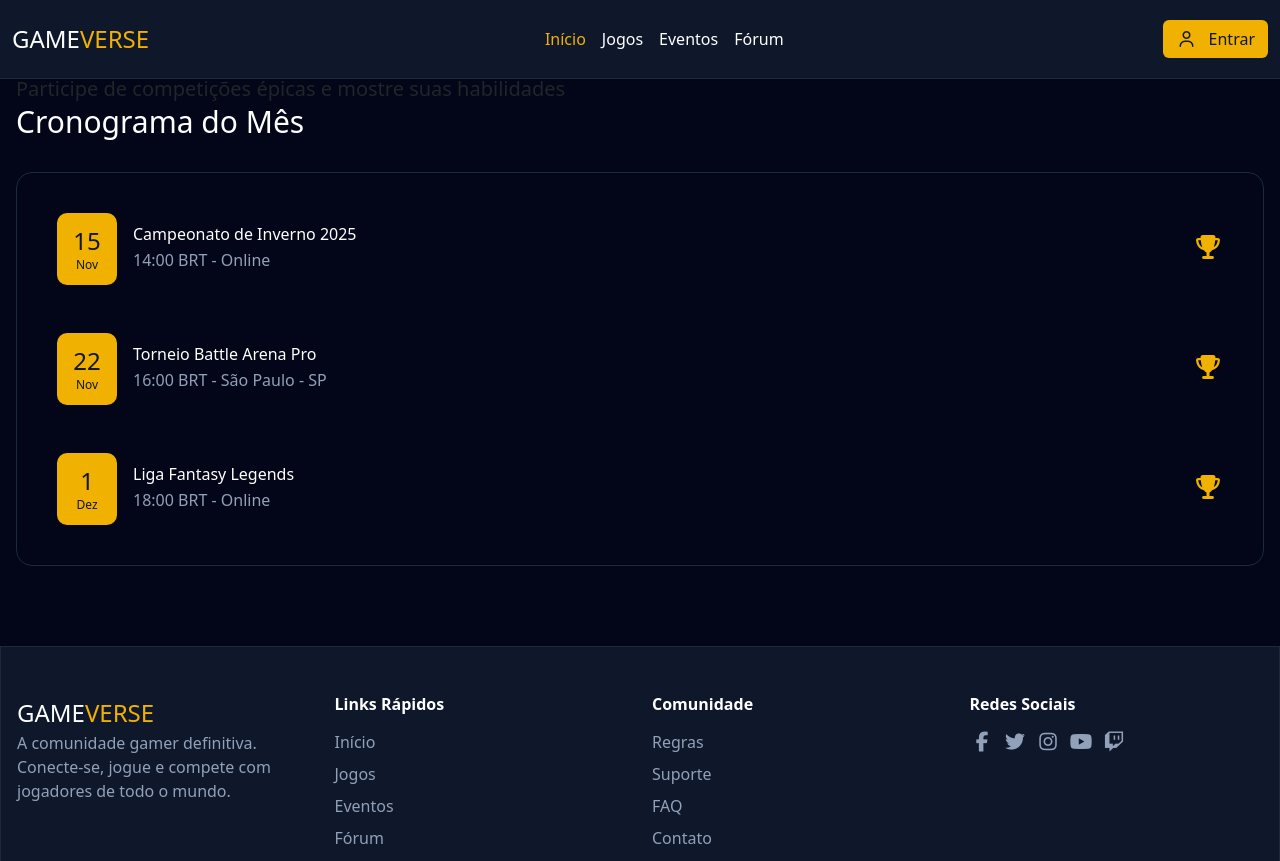
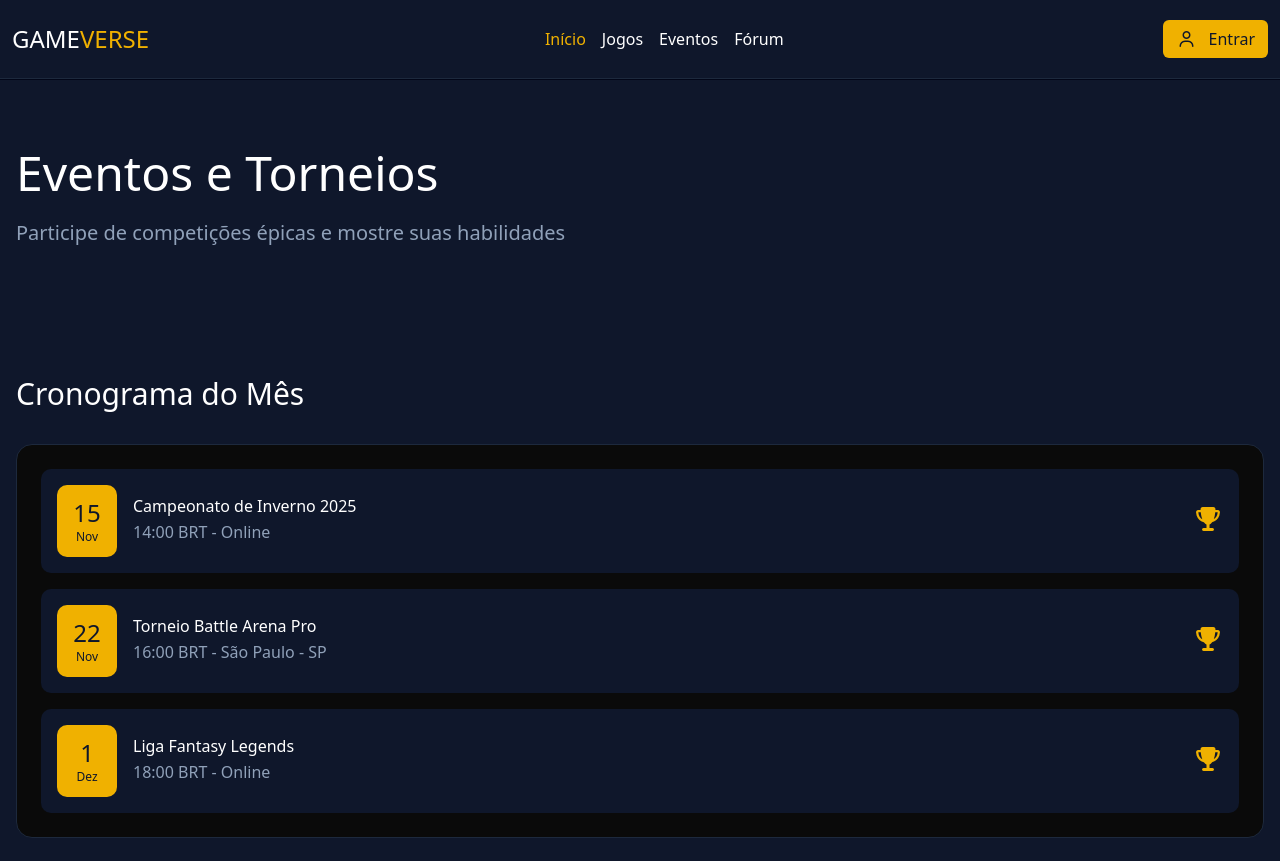
Before and after one commit to CESAE-Dev-2025/GameVerse, a plain HTML site: page page_events/index.html in a window 1280 px wide. Shown: the top 861 px of the page. Drawn offline with nearby package versions, Linux system fonts and the light colour scheme.

```diff
--- a/styles.css
+++ b/styles.css
@@ -4,16 +4,17 @@
     --font-mono: ui-monospace, SFMono-Regular, Menlo, Monaco, Consolas,
         "Liberation Mono", "Courier New", monospace;
     --font-size: 16px;
+
     --color-primary: rgb(240, 177, 0);
     --color-yellow-500: rgb(240, 177, 0);
     --color-yellow-600: rgb(208, 135, 0);
+    --color-slate-400: rgb(144, 161, 185);
     --color-slate-800: rgb(29, 41, 61);
     --color-slate-900: rgb(15, 23, 43);
     --color-slate-950: rgb(2, 6, 24);
-    --background-header: rgb(15, 23, 43);
-    --background-footer: rgb(15, 23, 43);
-    --color-slate-400: rgb(144, 161, 185);
+    --background-content: rgb(15, 23, 43);
     --background: rgb(2, 6, 24);
+    --card-foreground: rgb(10, 10, 10);
 
     /* --background: #fff; */
     /* --foreground: rgb(10, 10, 10);
@@ -109,9 +110,21 @@
 }
 body {
     background-color: var(--background);
+    color: var(--color-slate-400);
 }
+/* Margem adicionada para o elemento não ficar escondido atrás da navbar, que tem posição fixa */
+main {
+    margin-top: 80px;
+}
+.py-7 {
+    padding-top: 4rem;
+    padding-bottom: 4rem;
+}
+/**********************************************************************************************************************/
+/***                                                   Nav styles                                                   ***/
+/**********************************************************************************************************************/
 nav {
-    background-color: var(--background-header) !important;
+    background-color: var(--background-content) !important;
     border-bottom: 1px solid var(--color-slate-800);
 }
 nav * {
@@ -165,13 +178,12 @@ nav * {
     color: #fff !important;
 }
 /**********************************************************************************************************************/
-.test-div {
-    background: green;
-    height: 350px;
-}
 
+/**********************************************************************************************************************/
+/***                                                 Footer styles                                                  ***/
+/**********************************************************************************************************************/
 footer {
-    background-color: var(--background-footer);
+    background-color: var(--background-content);
     border: 1px solid var(--color-slate-800);
     color: var(--color-slate-400);
     margin-top: 80px;
@@ -200,3 +212,4 @@ footer {
     margin-top: 32px;
     padding-top: 32px;
 }
+/**********************************************************************************************************************/
```
Also changed, not shown: index.html (+3 -2 lines).
